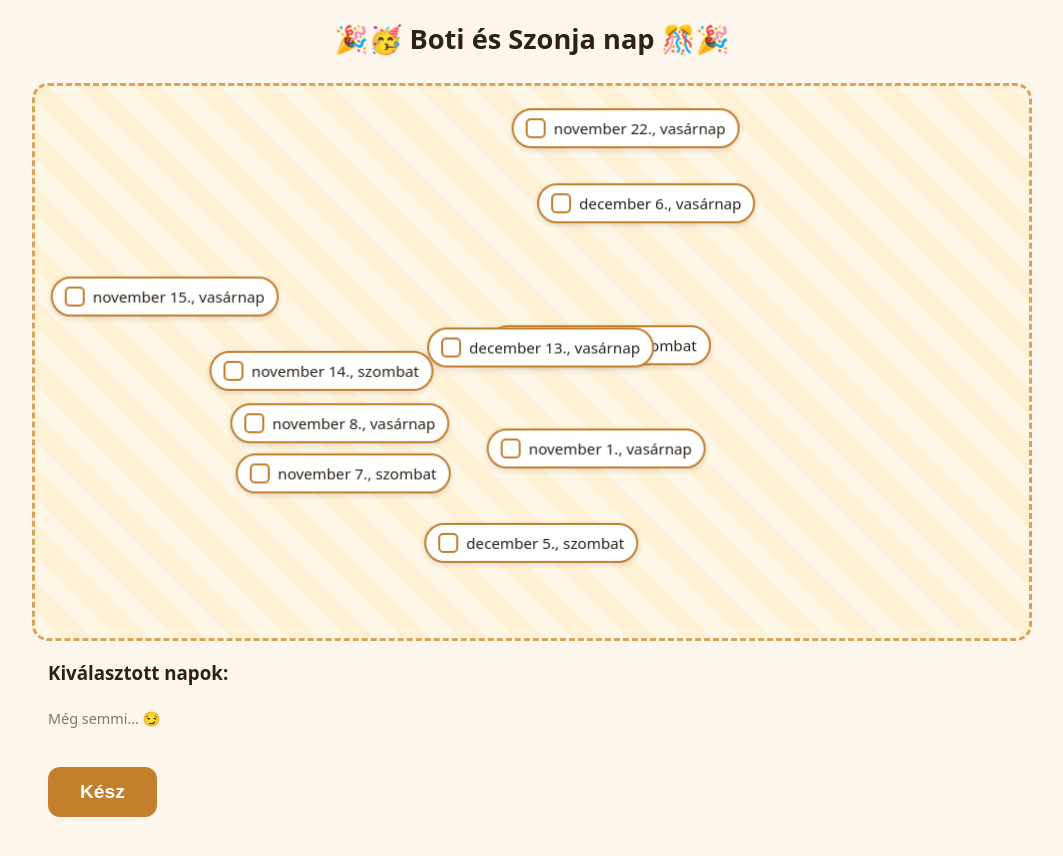
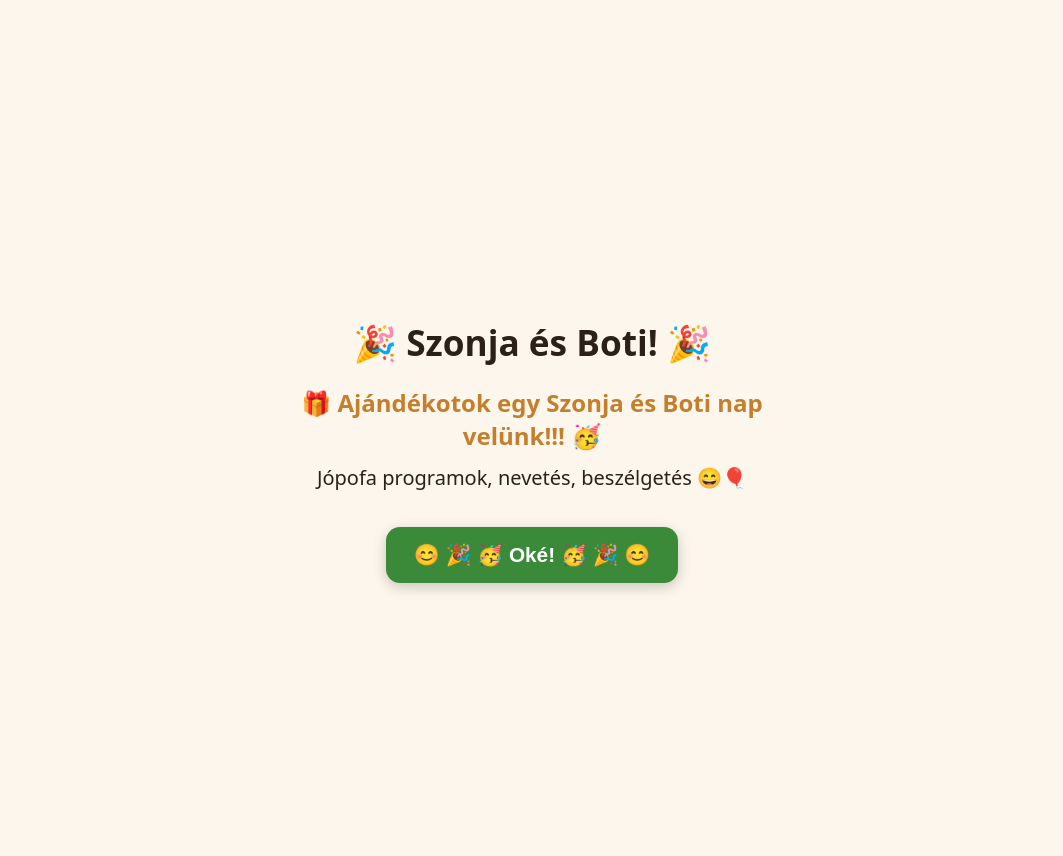
Before and after one commit to ungzs1/ungzs1.github.io, a Jekyll site: the page index.html, which Jekyll copies as it is, in a window 1280 px wide. Shown: the top 856 px of the page, without its empty margins (108-1171 px from the left). Built offline with Jekyll 4.4.1, drawn with Linux system fonts in a browser that asks for light colours.

Commit message:
Emojis on intro

```diff
--- a/index.html
+++ b/index.html
@@ -85,6 +85,26 @@
       font-size: 1rem; margin-left: 4px; padding: 0;
     }
     #chosen .empty { background: none; color: #8a7764; padding: 6px 0; }
+    #intro {
+      position: fixed; inset: 0;
+      z-index: 200;
+      background: #fdf6ec;
+      display: flex; flex-direction: column;
+      align-items: center; justify-content: center;
+      padding: 24px 16px;
+      text-align: center;
+    }
+    #intro.hidden { display: none; }
+    #intro h1 { font-size: 2.2rem; margin: 0 0 20px; }
+    #intro p { font-size: 1.25rem; margin: 0 0 12px; max-width: 520px; }
+    #intro .big { font-size: 1.5rem; font-weight: 700; color: #c47f2c; }
+    #ok {
+      margin-top: 24px;
+      padding: 16px 28px; font-size: 1.3rem; font-weight: 700;
+      border: none; border-radius: 14px; cursor: pointer;
+      background: #3a8a3a; color: #fff;
+      box-shadow: 0 4px 14px rgba(0,0,0,.2);
+    }
     #done {
       margin-top: 12px;
       padding: 14px 32px; font-size: 1.2rem; font-weight: 700;
@@ -140,6 +160,13 @@
   </style>
 </head>
 <body>
+  <div id="intro">
+    <h1>🎉 Szonja és Boti! 🎉</h1>
+    <p class="big">🎁 Ajándékotok egy Szonja és Boti nap velünk!!! 🥳</p>
+    <p>Jópofa programok, nevetés, beszélgetés 😄🎈</p>
+    <button id="ok">😊 🎉 🥳 Oké! 🥳 🎉 😊</button>
+  </div>
+
   <header>
     <h1>🎉🥳 Boti és Szonja nap 🎊🎉</h1>
   </header>
```
Also changed, not shown: other parts of index.html (+7 -1 lines).
